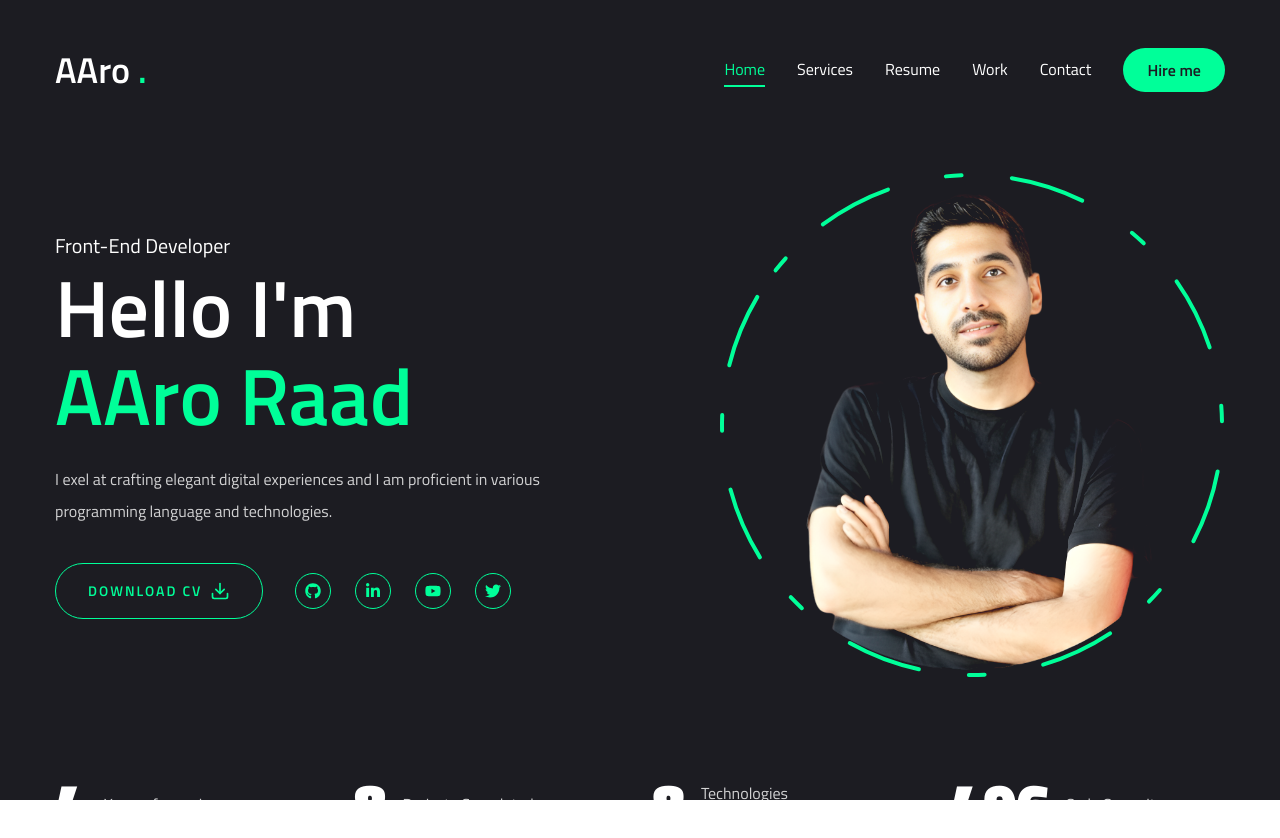
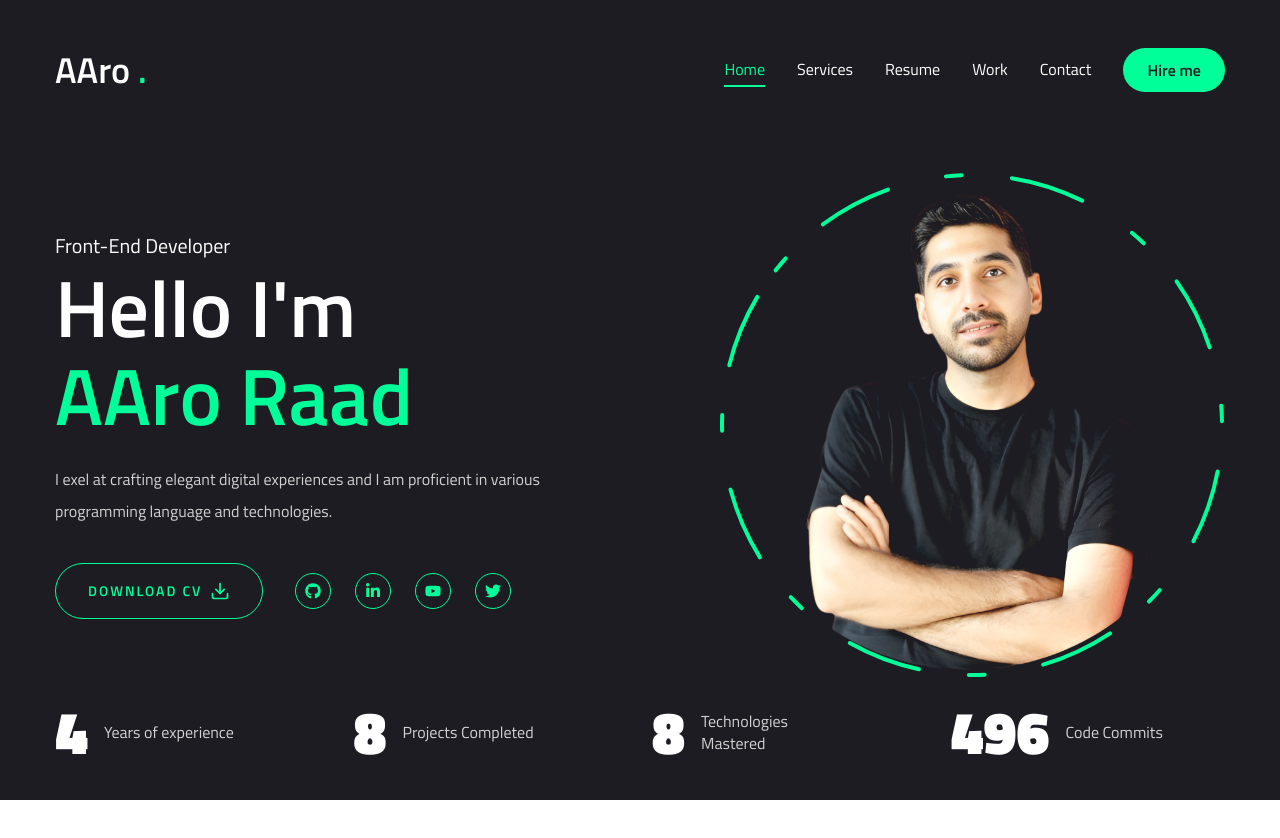
Before and after one commit to AAroRaad/portfolioWebsite, a Next.js app: page / in a window 1280 px wide. Shown: the top 838 px of the page. After the commit the page ends 800 px from the top, so only its background shows below. Built offline with nearby package versions, Linux system fonts and the light colour scheme.

Commit message:
fix ui bugs

```diff
--- a/src/app/page.tsx
+++ b/src/app/page.tsx
@@ -10,7 +10,7 @@ const Home = () => {
   return (
     <section className="h-full">
       <div className="container mx-auto">
-        <div className="flex flex-col xl:flex-row justify-between items-center xl:pt-8 xl:pb-24">
+        <div className="flex flex-col xl:flex-row justify-between items-center xl:pt-8 xl:pb-6">
           {/* text */}
           <div className="text-center xl:text-left order-2 xl:order-none">
             <span className="text-xl">Front-End Developer</span>
```
